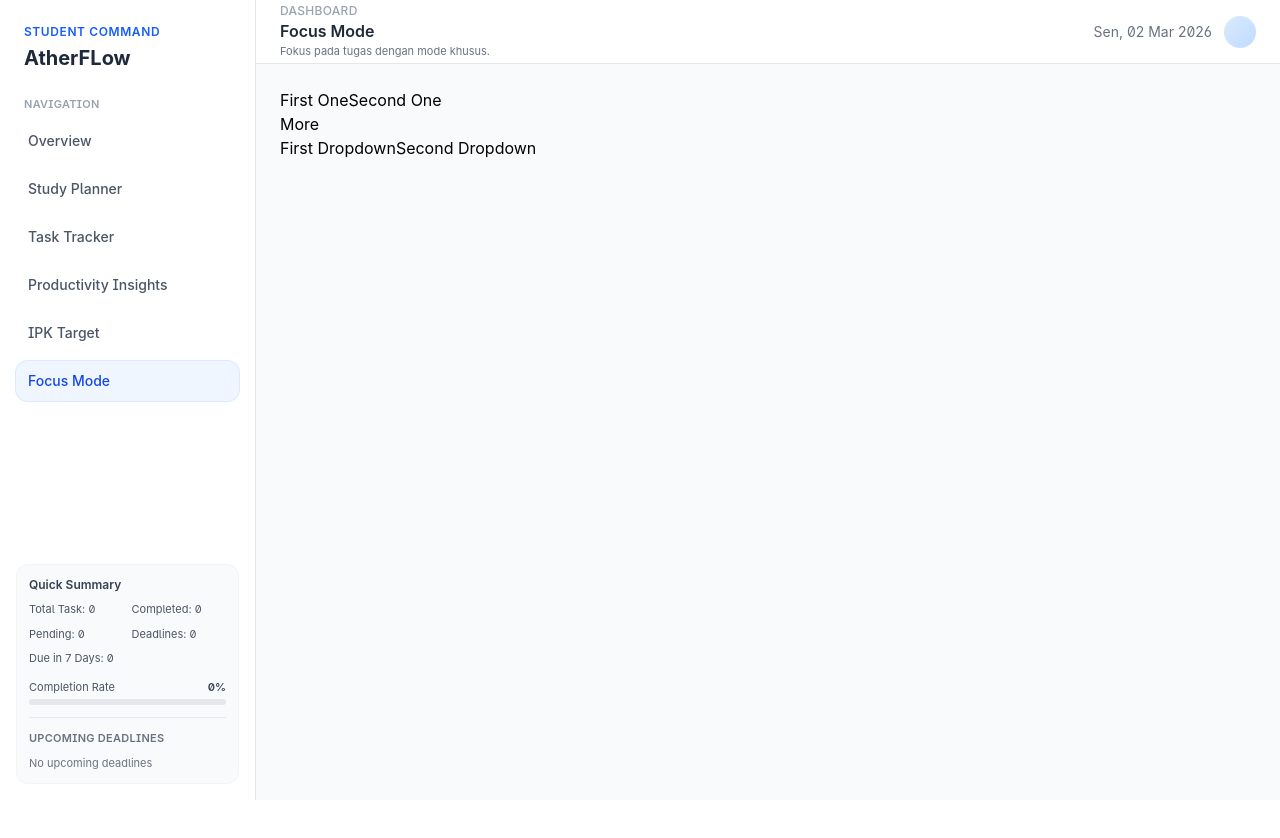
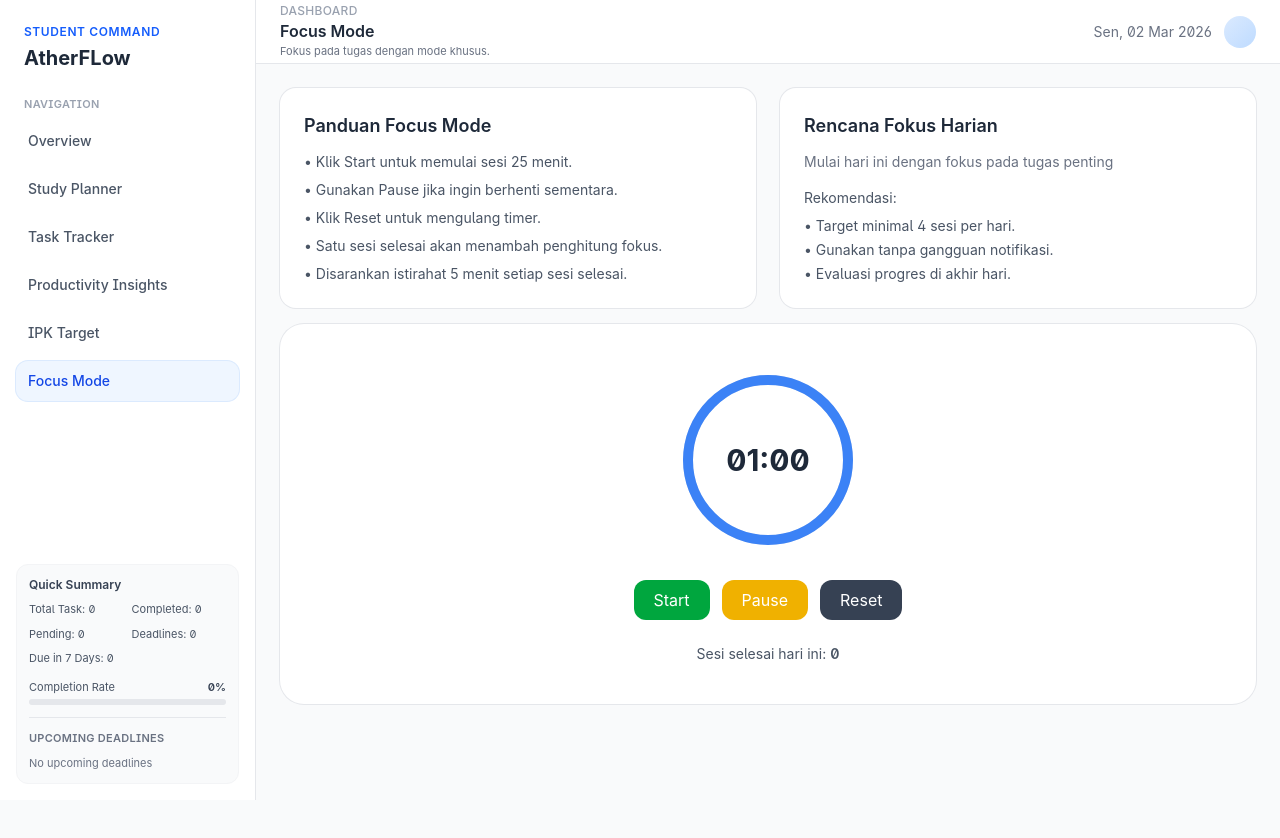
Before and after one commit to sakaaja27/StudentCommandCenter, a React (Vite) app: page /dashboard/Focus-Mode in a window 1280 px wide. Shown: the top 838 px of the page. Before the commit the page ends 800 px from the top, so only its background shows below. Built offline with nearby package versions, Linux system fonts and the light colour scheme.

Commit message:
add fitures focus mode

```diff
--- /dev/null
+++ b/src/components/focus/ActionPlan.jsx
@@ -0,0 +1,32 @@
+export default function ActionPlan({ sessionCount }) {
+    let pesan = "";
+    let warna = "text-green-500";
+
+    if (sessionCount === 0) {
+        pesan = "Mulai hari ini dengan fokus pada tugas penting";
+        warna = "text-gray-500";
+    } else if (sessionCount <4){
+        pesan = "Bagus! Terus tingkatkan fokusmu hari ini.";
+        warna = "text-yellow-500";
+    } else {
+        pesan = "Produktivitas Tinggi! Jangan lupa istirahat.";
+    }
+  return (
+    <div className="bg-white p-6 rounded-2xl ring-1 ring-gray-200">
+      <h2 className="text-lg font-semibold text-gray-800">
+        Rencana Fokus Harian
+      </h2>
+
+      <p className={`mt-3 text-sm ${warna}`}>{pesan}</p>
+
+      <div className="mt-4 text-sm text-gray-600">
+        <p>Rekomendasi:</p>
+        <ul className="mt-2 space-y-1">
+          <li>• Target minimal 4 sesi per hari.</li>
+          <li>• Gunakan tanpa gangguan notifikasi.</li>
+          <li>• Evaluasi progres di akhir hari.</li>
+        </ul>
+      </div>
+    </div>
+  );
+}
--- /dev/null
+++ b/src/components/focus/GuideFocusCard.jsx
@@ -0,0 +1,17 @@
+export default function GuideFocusCard() {
+  return (
+    <div className="bg-white p-6 rounded-2xl ring-1 ring-gray-200">
+      <h2 className="text-lg font-semibold text-gray-800">
+        Panduan Focus Mode
+      </h2>
+
+      <ul className="mt-3 space-y-2 text-sm text-gray-600">
+        <li>• Klik Start untuk memulai sesi 25 menit.</li>
+        <li>• Gunakan Pause jika ingin berhenti sementara.</li>
+        <li>• Klik Reset untuk mengulang timer.</li>
+        <li>• Satu sesi selesai akan menambah penghitung fokus.</li>
+        <li>• Disarankan istirahat 5 menit setiap sesi selesai.</li>
+      </ul>
+    </div>
+  )
+}
--- /dev/null
+++ b/src/components/focus/PomodoTimer.jsx
@@ -0,0 +1,99 @@
+import { useState, useEffect, useRef } from "react";
+import { DURASI_DEFAULT, formatTime } from "../../utils/PomodoroUtils";
+export default function PomodoTimer() {
+  const [waktu, setWaktu] = useState(DURASI_DEFAULT);
+  const [aktif, setAktif] = useState(false);
+  const [sessionCount, setSessionCount] = useState(0);
+
+  const intervalRef = useRef(null);
+
+  useEffect(() => {
+    if(!aktif) return;
+    if (aktif) {
+      intervalRef.current = setInterval(() => {
+        setWaktu((prev) => {
+          return prev > 1 ? prev -1 : 0
+        });
+      }, 1000);
+    }
+    return () => clearInterval(intervalRef.current);
+  }, [aktif]);
+
+  useEffect(()  => {
+    if (waktu === 0 && aktif) {
+        setSessionCount((s) => s +1);
+        setAktif(false);
+        setWaktu(DURASI_DEFAULT);
+    }
+  }, [waktu, aktif])
+
+  const start = () => setAktif(true);
+  const pause = () => setAktif(false);
+  const reset = () => {
+    setAktif(false);
+    setWaktu(DURASI_DEFAULT);
+  };
+
+  const progress = (waktu / DURASI_DEFAULT) * 100;
+  return (
+    <div
+      className={`rounded-3xl p-10 text-center transition-all duration-500 ${
+        aktif ? "bg-blue-100" : "bg-white"
+      } ring-1 ring-gray-200`}
+    >
+      <div className="relative w-48 h-48 mx-auto">
+        <svg className="w-full h-full rotate-[-90deg]">
+          <circle
+            cx="96"
+            cy="96"
+            r="80"
+            stroke="#e5e7eb"
+            strokeWidth="10"
+            fill="none"
+          />
+          <circle
+            cx="96"
+            cy="96"
+            r="80"
+            stroke="#3b82f6"
+            strokeWidth="10"
+            fill="none"
+            strokeDasharray={502}
+            strokeDashoffset={502 - (progress / 100) * 502}
+            strokeLinecap="round"
+          />
+        </svg>
+
+        <div className="absolute inset-0 flex items-center justify-center text-3xl font-bold text-gray-800">
+          {formatTime(waktu)}
+        </div>
+      </div>
+
+      <div className="mt-6 flex justify-center gap-3">
+        <button
+          onClick={start}
+          className="px-5 py-2 rounded-xl bg-green-600 text-white"
+        >
+          Start
+        </button>
+        <button
+          onClick={pause}
+          className="px-5 py-2 rounded-xl bg-yellow-500 text-white"
+        >
+          Pause
+        </button>
+        <button
+          onClick={reset}
+          className="px-5 py-2 rounded-xl bg-gray-700 text-white"
+        >
+          Reset
+        </button>
+      </div>
+
+      <p className="mt-6 text-sm text-gray-600">
+        Sesi selesai hari ini:{" "}
+        <span className="font-semibold">{sessionCount}</span>
+      </p>
+    </div>
+  );
+}
--- a/src/pages/dashboard/FocusModePage.jsx
+++ b/src/pages/dashboard/FocusModePage.jsx
@@ -1,32 +1,18 @@
+import ActionPlan from "../../components/focus/ActionPlan";
+import GuideFocusCard from "../../components/focus/GuideFocusCard";
+import PomodoTimer from "../../components/focus/PomodoTimer";
+import { useState } from "react";
+
 export default function FocusMode() {
+  const [sessionCount, setSessionCount] = useState(0);
+
   return (
-    <div class="btn-group-vertical" role="group" aria-label="">
-      <button type="button" class="btn btn-secondary">
-        First One
-      </button>
-      <button type="button" class="btn btn-secondary">
-        Second One
-      </button>
-      <div class="btn-group" role="group">
-        <button
-          id="dropdownId"
-          type="button"
-          class="btn btn-secondary dropdown-toggle"
-          data-bs-toggle="dropdown"
-          aria-haspopup="true"
-          aria-expanded="false"
-        >
-          More
-        </button>
-        <div class="dropdown-menu" aria-labelledby="dropdownId">
-          <a class="dropdown-item" href="#">
-            First Dropdown
-          </a>
-          <a class="dropdown-item" href="#">
-            Second Dropdown
-          </a>
-        </div>
+    <div className="min-h-screen space-y-4">
+      <div className="grid md:grid-cols-2 gap-6">
+        <GuideFocusCard/>
+        <ActionPlan sessionCount={sessionCount}/>
       </div>
+      <PomodoTimer/>
     </div>
   );
 }
--- a/src/utils/PomodoroUtils.jsx
+++ b/src/utils/PomodoroUtils.jsx
@@ -1,4 +1,4 @@
-export const DURASI_DEFAULT = 25 * 60
+export const DURASI_DEFAULT = 1 * 60
 export function formatTime(totalseconds){
     const minutes = Math.floor(totalseconds / 60)
     const seconds = totalseconds % 60
```
